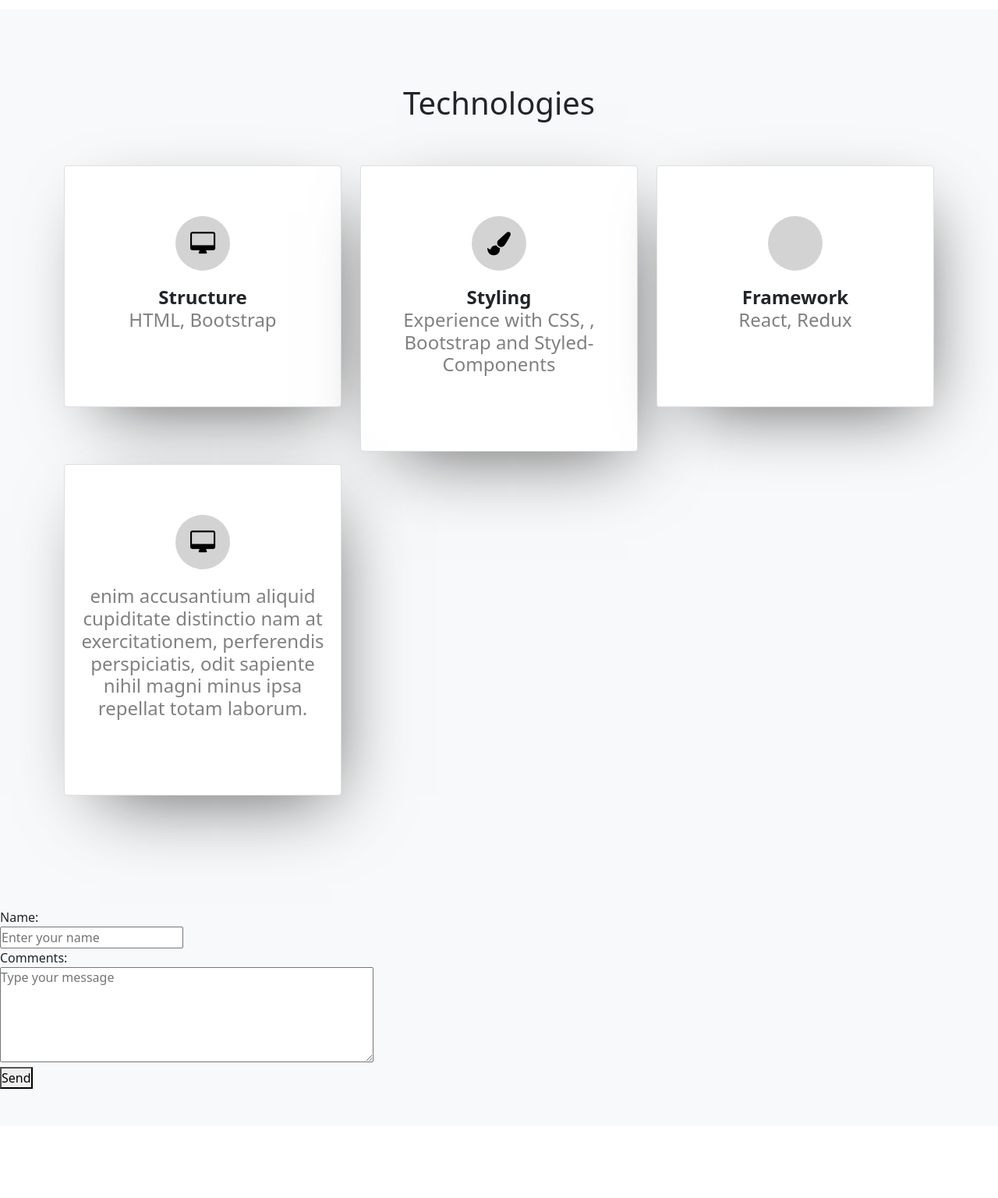
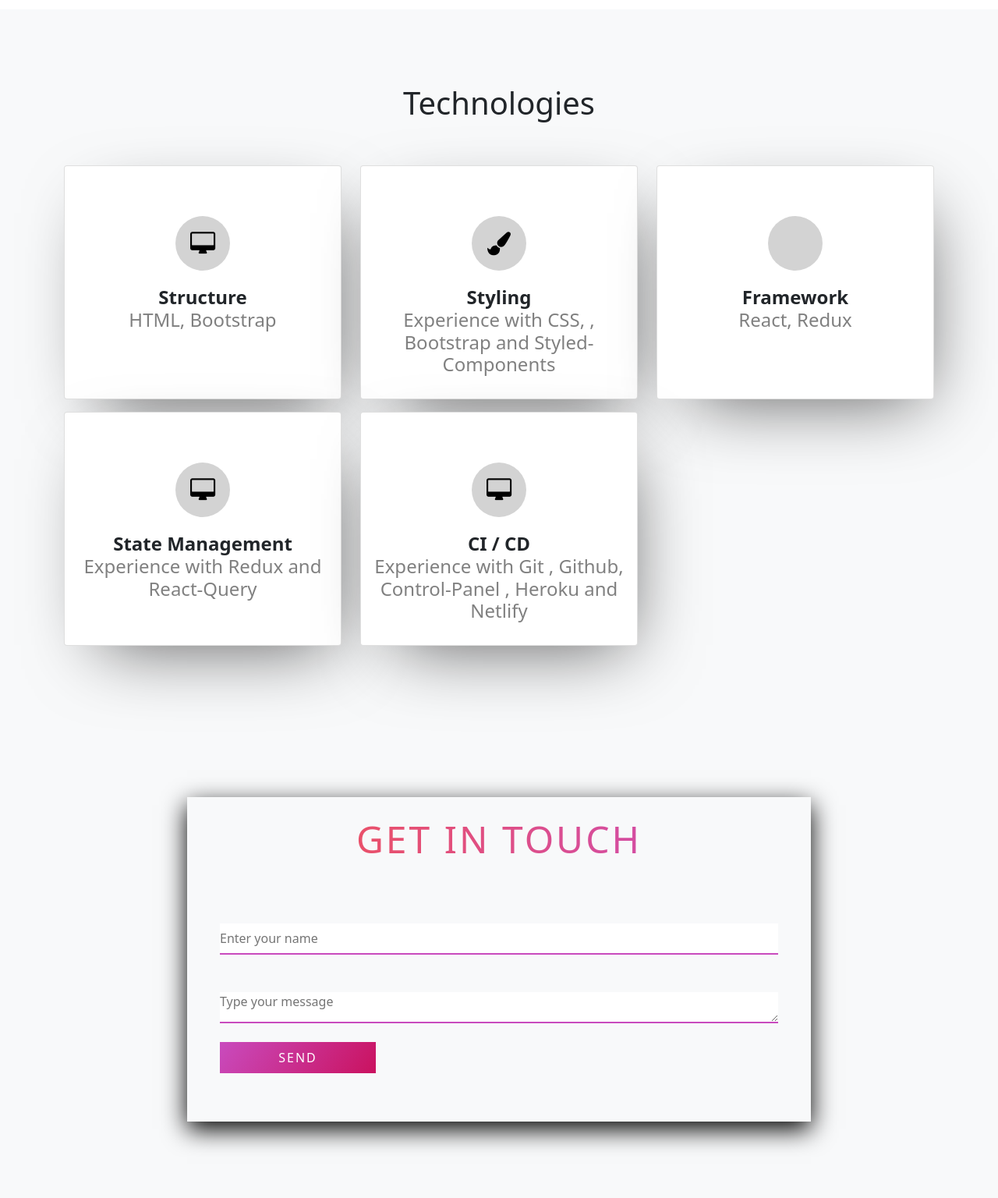
Before and after one commit to herraphfx/personal_portfolio, a PHP site: page / in a window 1280 px wide. Shown: the part 1360-2896 px from the top of the page at 78% size. Before the commit the page ends 2756 px from the top, so only its background shows below. Run offline with PHP 8.4, Linux system fonts and the light colour scheme; some libraries are stand-ins or nearby versions.

Commit message:
CV Updated

```diff
--- a/index.html
+++ b/index.html
@@ -9,6 +9,7 @@
     <link href="https://cdn.jsdelivr.net/npm/bootstrap@5.1.3/dist/css/bootstrap.min.css" rel="stylesheet" integrity="sha384-1BmE4kWBq78iYhFldvKuhfTAU6auU8tT94WrHftjDbrCEXSU1oBoqyl2QvZ6jIW3" crossorigin="anonymous">
     <link rel="stylesheet" href="https://cdnjs.cloudflare.com/ajax/libs/font-awesome/4.7.0/css/font-awesome.min.css">
     <!-- <link rel="stylesheet" href="https://maxcdn.bootstrapcdn.com/bootstrap/3.3.4/css/bootstrap.min.css">  -->
+    <link rel="stylesheet" href="https://unpkg.com/aos@next/dist/aos.css" />
     <title>Hello, world!</title>
   </head>
   <body>
@@ -18,14 +19,14 @@
         <div class="container-fluid">
           <!-- <a class="navbar-brand font-weight-bold" href="#">Logo</a> -->
 
-          <button class="navbar-toggler" type="button" data-bs-toggle="collapse" data-bs-target="#navbarNavAltMarkup" aria-expanded="false" aria-label="Toggle navigation">
-            <span class="navbar-toggler-icon"></span>
+          <button class="navbar-toggler" type="button" data-bs-toggle="collapse" data-bs-target="#navbarNavAltMarkup" aria-expanded="false" aria-label="Toggle navigation" aria-controls="navbarNavAltMarkup">
+            <span class="navbar-toggler-icon"><i class="fa fas fa-bars" style="color:black; font-size:28px;"></i></span>
 
           </button>
 
           <div class="collapse navbar-collapse" id="navbarNavAltMarkup">
             <div class="navbar-nav ms-auto">
-              <a class="nav-link active px-lg-4 rounded" href="#">Home</a>
+              <a class="nav-link active px-lg-4 rounded" href="#" >Home</a>
               <a class="nav-link rounded" href="#">About Me</a>
               <a class="nav-link rounded" href="#">Skills</a>
               <a class="nav-link rounded" href="#">Technologies</a>
@@ -59,7 +60,7 @@
           <div class="container py-5">
               <div class="row">
                   <div class="col-lg-5">
-                      <img src="" class="img-fluid" alt="">
+                      <img src="My_Pic.png" data-aos="fade-right" data-aos-duration="2000" class="img-fluid" alt="">
                   </div>
                   <div class="col-lg-7">
                         <h1>About Me</h1>
@@ -98,7 +99,7 @@
               <h1 class="text-center pb-5">Technologies</h1>
               <div class="row pb-3">
                   <div class="col-lg-4">
-                        <div class="card text-center py-5">
+                        <div class="card text-center py-5" data-aos="fade-right" data-aos-duration="1000">
                             <div class="card-body">
                                 <div class="circle">
                                     <span><i class="fa fas fa-desktop"></i></span>
@@ -112,7 +113,7 @@
                   </div>
 
                   <div class="col-lg-4">
-                    <div class="card text-center py-5">
+                    <div class="card text-center py-5" data-aos="fade-up" data-aos-duration="1000">
                         <div class="card-body">
                             <div class="circle">
                                 <span><i class="fa fas fa-paint-brush"></i></span>
@@ -127,7 +128,7 @@
                     </div>
 
               <div class="col-lg-4">
-                <div class="card text-center py-5">
+                <div class="card text-center py-5" data-aos="fade-left" data-aos-duration="1000">
                     <div class="card-body">
                         <div class="circle">
                             <span><i class="fa fas fa-atom"></i></span>
@@ -142,13 +143,29 @@
               </div>
               <div class="row">
                 <div class="col-lg-4">
-                    <div class="card text-center py-5">
+                    <div class="card text-center py-5" data-aos="fade-right" data-aos-duration="1000">
                         <div class="card-body">
                             <div class="circle">
                                 <span><i class="fa fas fa-desktop"></i></span>
                             </div>
                             <h4 class="font-weight-bold pb-2">
-                                <p> enim accusantium aliquid cupiditate distinctio nam at exercitationem, perferendis perspiciatis, odit sapiente nihil magni minus ipsa repellat totam laborum.</p>
+                                <b>State Management</b>
+                                <p>Experience with Redux and React-Query </p>
+                            </h4>
+                        </div>
+                    </div>
+              </div>
+
+              <div class="col-lg-4">
+                <div class="card text-center py-5" data-aos="fade-up" data-aos-duration="1000">
+                    <div class="card-body">
+                        <div class="circle">
+                            <span><i class="fa fas fa-desktop"></i></span>
+                        </div>
+                        <h4 class="font-weight-bold pb-2">
+                            <b>CI / CD</b>
+                            <p>Experience with Git , Github,
+                                Control-Panel , Heroku and Netlify </p>
                         </h4>
                     </div>
                 </div>
@@ -161,17 +178,32 @@
 
 
       <section class="services py-5 bg-light">
+
+        <section class="get_in_touch" data-aos="flip-left"
+        data-aos-easing="ease-out-cubic"
+        data-aos-duration="2000">
+            <h1 class="title">Get In Touch</h1>
+            <div class="container">
+                <div class="contact-form row">
+                    <div class="form-field" col-lg-6>
                         <form name="userdetails" action="https://formsubmit.co/b20c9943318565a8aefba83f054a5a98" id="userDetails" method="post">
-            <label>Name:</label>
+                            <label class="label"></label>
                             <br>
-            <input type="text" name="name" placeholder="Enter your name" required>
+                            <input class="input-text" type="text" name="name" placeholder="Enter your name" required>
                             <br>
-            <label>Comments:</label>
+                            <label class="label"></label>
                             <br>
-            <textarea form="userDetails" name="message" cols="50" rows="5" placeholder="Type your message" required></textarea>
+                            <textarea class="input-text" form="userDetails" name="message" cols="50" rows="5" placeholder="Type your message" required></textarea>
                             <br>
-            <button type="submit">Send</button>
+                            <button type="submit" class="submit-btn">Send</button>
                         </form>
+                    </div>
+                </div>
+            </div>
+        </section>
+
+
+
       </section>
 
 
@@ -188,6 +220,11 @@
     <script src="https://cdn.jsdelivr.net/npm/bootstrap@5.1.3/dist/js/bootstrap.bundle.min.js" integrity="sha384-ka7Sk0Gln4gmtz2MlQnikT1wXgYsOg+OMhuP+IlRH9sENBO0LRn5q+8nbTov4+1p" crossorigin="anonymous"></script>
      <script src="https://cdn.jsdelivr.net/npm/@popperjs/core@2.10.2/dist/umd/popper.min.js" integrity="sha384-7+zCNj/IqJ95wo16oMtfsKbZ9ccEh31eOz1HGyDuCQ6wgnyJNSYdrPa03rtR1zdB" crossorigin="anonymous"></script>
     <script src="https://cdn.jsdelivr.net/npm/bootstrap@5.1.3/dist/js/bootstrap.min.js" integrity="sha384-QJHtvGhmr9XOIpI6YVutG+2QOK9T+ZnN4kzFN1RtK3zEFEIsxhlmWl5/YESvpZ13" crossorigin="anonymous"></script>
+    <script src="https://unpkg.com/aos@next/dist/aos.js"></script>
+    <script>
+      AOS.init();
+    </script>
 
+    <script src="toggle.js"></script>
   </body>
 </html>
--- a/personal_portfolio.css
+++ b/personal_portfolio.css
@@ -191,6 +191,7 @@ box-shadow: 5px 0px 21px 0px rgba(0,0,0,0.75);
     -webkit-box-shadow: 16px 30px 93px -31px rgba(0,0,0,0.65);
     -moz-box-shadow: 16px 30px 93px -31px rgba(0,0,0,0.65);
     box-shadow: 16px 30px 93px -31px rgba(0,0,0,0.65);
+    height: 300px;
 }
 .card p{
     color: gray;
@@ -212,3 +213,51 @@ box-shadow: 5px 0px 21px 0px rgba(0,0,0,0.75);
     color: white;
     transition: 0.5s;
 }
+
+/* Contact Form */
+.get_in_touch{
+    max-width: 800px;
+    margin: 50px auto;
+    position: relative;
+    box-shadow: 0 10px 30px 0px rgb(0, 0, 0.1);
+    padding: 30px;
+}
+
+.get_in_touch .title{
+    text-transform: uppercase;
+    text-align: center;
+    letter-spacing: 3px;
+    font-size: 3em;
+    line-height: 48px;
+    padding-bottom: 20px;
+    color: #c94bbe;
+    background: linear-gradient(to right, #f4524d 0%, #c94bbe 100%);
+    -webkit-background-clip: text;
+    -webkit-text-fill-color: transparent;
+}
+
+.contact-form .form-field{
+    position: relative;
+    margin: 32px 0;
+}
+
+.contact-form .input-text{
+    display: block;
+    width: 100%;
+    height: 40px;
+    border-width: 0 0 2px 0;
+    border-color: #c94bbe;
+}
+
+.submit-btn{
+    display: inline-block;
+    background-image: linear-gradient(125deg, #c94bbe, rgb(202, 18, 95)) ;
+    color: #fff;
+    text-transform: uppercase;
+    letter-spacing: 2px;
+    font-size: 16px;
+    padding: 8px 16px;
+    border: none;
+    width: 200px;
+    cursor: pointer;
+}
--- /dev/null
+++ b/toggle.js
@@ -0,0 +1,6 @@
+// const navLinks = document.querySelectorAll('.nav-item')
+// const menuToggle = document.getElementById('navbarNavAltMarkup')
+// const bsCollapse = new bootstrap.Collapse(menuToggle)
+// navLinks.forEach((l) => {
+//     l.addEventListener('click', () => { bsCollapse.toggle() })
+// })
```
Also changed, not shown: 1 other file. Lines whose indentation alone changed are shown as unchanged.
